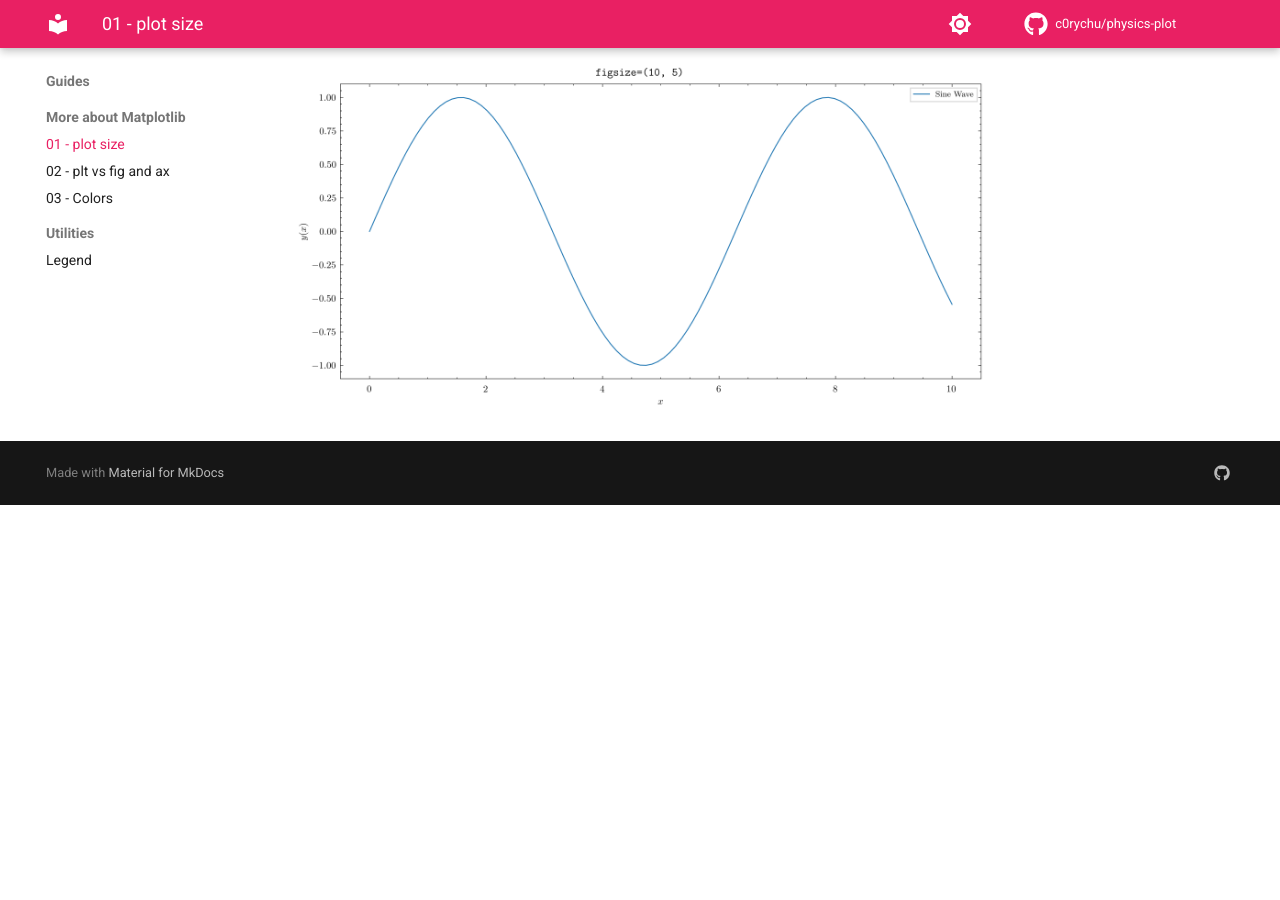
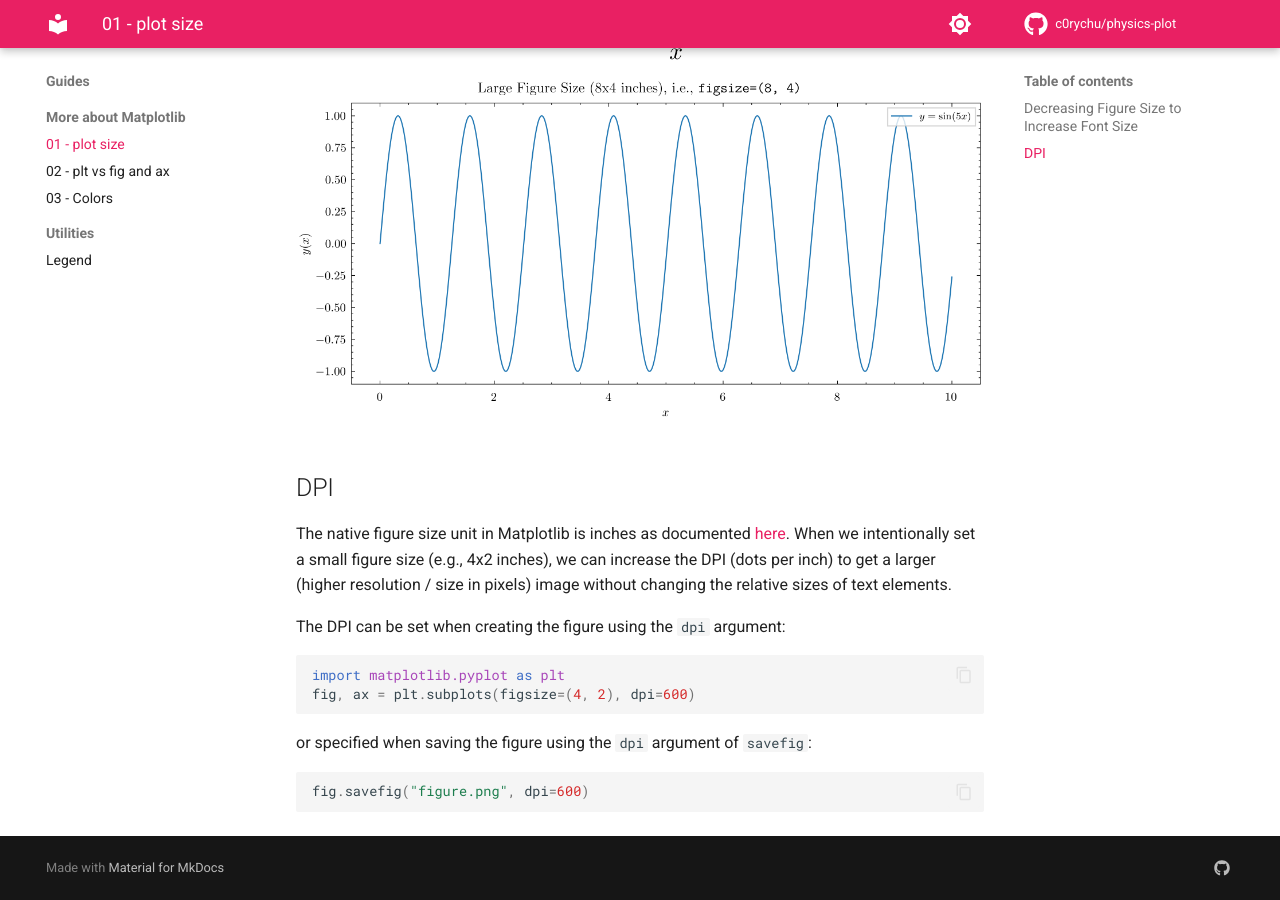
Before and after one commit to c0rychu/physics-plot, an MkDocs documentation site: the page built from docs/mpl/mpl-size.md, in a window 1280 px wide and 900 px high, scrolled down 1268 px. Built offline with MkDocs 1.6.1 and Material for MkDocs 9.7.7, drawn with Linux system fonts in a browser that asks for light colours; comment, search, counter and statistics services are not loaded; before the commit the page ends 1773 px from its top, so only the background shows below that; some of the changed text lies outside the part shown.

Commit message:
feat: update mpl-size documentation and examples; add DPI explanation

````diff
--- a/docs/mpl/mpl-size.md
+++ b/docs/mpl/mpl-size.md
@@ -1,3 +1,5 @@
+## Decreasing Figure Size to Increase Font Size
+
 The first and the most important trick when plotting with Matplotlib is to set the figure size appropriately.
 If you want to increase the font size and line width everywhere in the figure, the easiest way is to **decrease the figure size**!
 
@@ -12,3 +14,21 @@ If you want to increase the font size and line width everywhere in the figure, t
 
 ![small size](mpl-size-sm.png)
 ![large size](mpl-size-lg.png)
+
+
+## DPI
+
+The native figure size unit in Matplotlib is inches as documented [here](https://matplotlib.org/stable/gallery/subplots_axes_and_figures/figure_size_units.html).
+When we intentionally set a small figure size (e.g., 4x2 inches), we can increase the DPI (dots per inch) to get a larger (higher resolution / size in pixels) image without changing the relative sizes of text elements.
+
+The DPI can be set when creating the figure using the `dpi` argument:
+
+```python
+import matplotlib.pyplot as plt
+fig, ax = plt.subplots(figsize=(4, 2), dpi=600)
+```
+or specified when saving the figure using the `dpi` argument of `savefig`:
+
+```python
+fig.savefig("figure.png", dpi=600)
+```
--- a/docs/mpl/mpl-size.py
+++ b/docs/mpl/mpl-size.py
@@ -3,23 +3,21 @@ import numpy as np
 
 plt.style.use("physics_plot.pp_base")
 
+x = np.linspace(0, 10, 1000)
+y = np.sin(5 * x)
+
 fig, ax = plt.subplots(figsize=(4, 2), constrained_layout=True)
-x = np.linspace(0, 10, 100)
-y = np.sin(x)
-ax.plot(x, y, label="Sine Wave")
+ax.plot(x, y, label=r"$y = \sin(5x)$")
 ax.set_ylabel(r"$y(x)$")
 ax.set_xlabel(r"$x$")
 ax.legend(loc="upper right")
-fig.suptitle(r"\texttt{figsize=(4, 2)}")
+fig.suptitle(r"Small Figure Size (4x2 inches), i.e., \texttt{figsize=(4, 2)}")
 fig.savefig("mpl-size-sm.png")
 
-
-fig, ax = plt.subplots(figsize=(10, 5), constrained_layout=True)
-x = np.linspace(0, 10, 100)
-y = np.sin(x)
-ax.plot(x, y, label="Sine Wave")
+fig, ax = plt.subplots(figsize=(8, 4), constrained_layout=True)
+ax.plot(x, y, label=r"$y = \sin(5x)$")
 ax.set_ylabel(r"$y(x)$")
 ax.set_xlabel(r"$x$")
 ax.legend(loc="upper right")
-fig.suptitle(r"\texttt{figsize=(10, 5)}")
+fig.suptitle(r"Large Figure Size (8x4 inches), i.e., \texttt{figsize=(8, 4)}")
 fig.savefig("mpl-size-lg.png")
````
Also changed, not shown: docs/mpl/mpl-size-lg.png, docs/mpl/mpl-size-sm.png.
